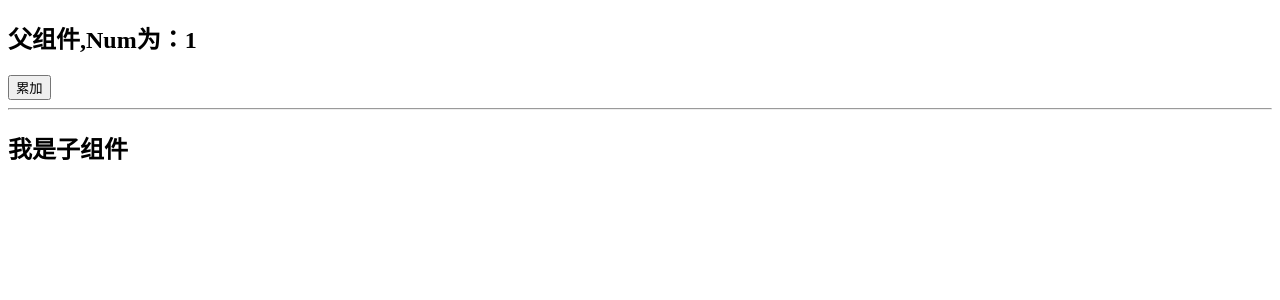
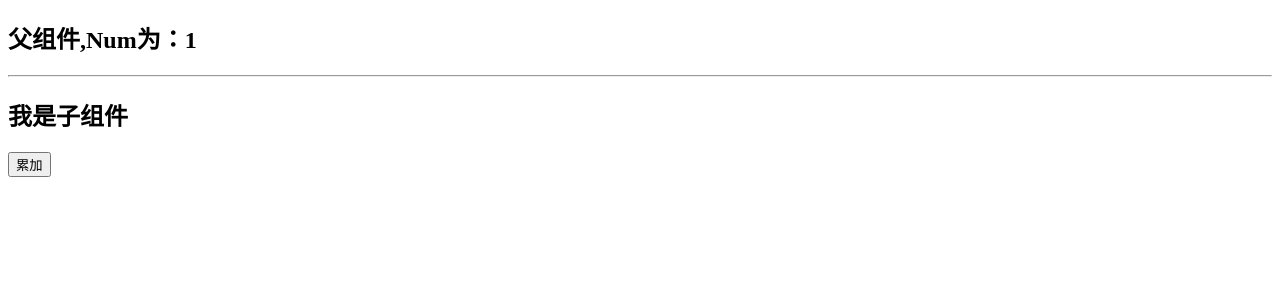
Before and after one commit to Ddkkkk11/ReactDemo, a React (Create React App) app: page / in a window 1280 px wide. Shown: the top 300 px of the page. Built offline with nearby package versions, Linux system fonts and the light colour scheme.

Commit message:
useCallBack和memo搭配

```diff
--- a/src/App7.jsx
+++ b/src/App7.jsx
@@ -1,10 +1,12 @@
-import React, { useState, memo } from 'react'
+import React, { useState, memo, useContext, createContext,useCallback } from 'react'
 
+const Value = createContext()
 const Child = memo(() => {
-  console.log(123);
+  console.log(123)
+  const { doSth } = useContext(Value)
   return <>
     <h2>我是子组件</h2>
-
+    <button onClick={() => doSth()}>累加</button>
   </>
 
 })
@@ -19,13 +21,23 @@ function Child(){
 
 }*/
 const App7 = () => {
-  const [num, setNum] = useState(1)
+  const [num, setNum] = useState(1);
+  /*
+  * setNum(newValue)  使用新值强行覆盖初始值旧值
+  * set Num( (num) =>num+1); 不断使用新值覆盖旧值
+  *
+  *
+  *
+  * */
+  const doSth = useCallback(()=> setNum((num) =>num+1),[]);
+
   return (
     <div>
       <h2>父组件,Num为：{num}</h2>
-      <button onClick={() => setNum(num + 1)}>累加</button>
       <hr/>
-      <Child/>
+      <Value.Provider value={{ doSth } }>
+        <Child/>
+      </Value.Provider>
     </div>
   )
 }
```
